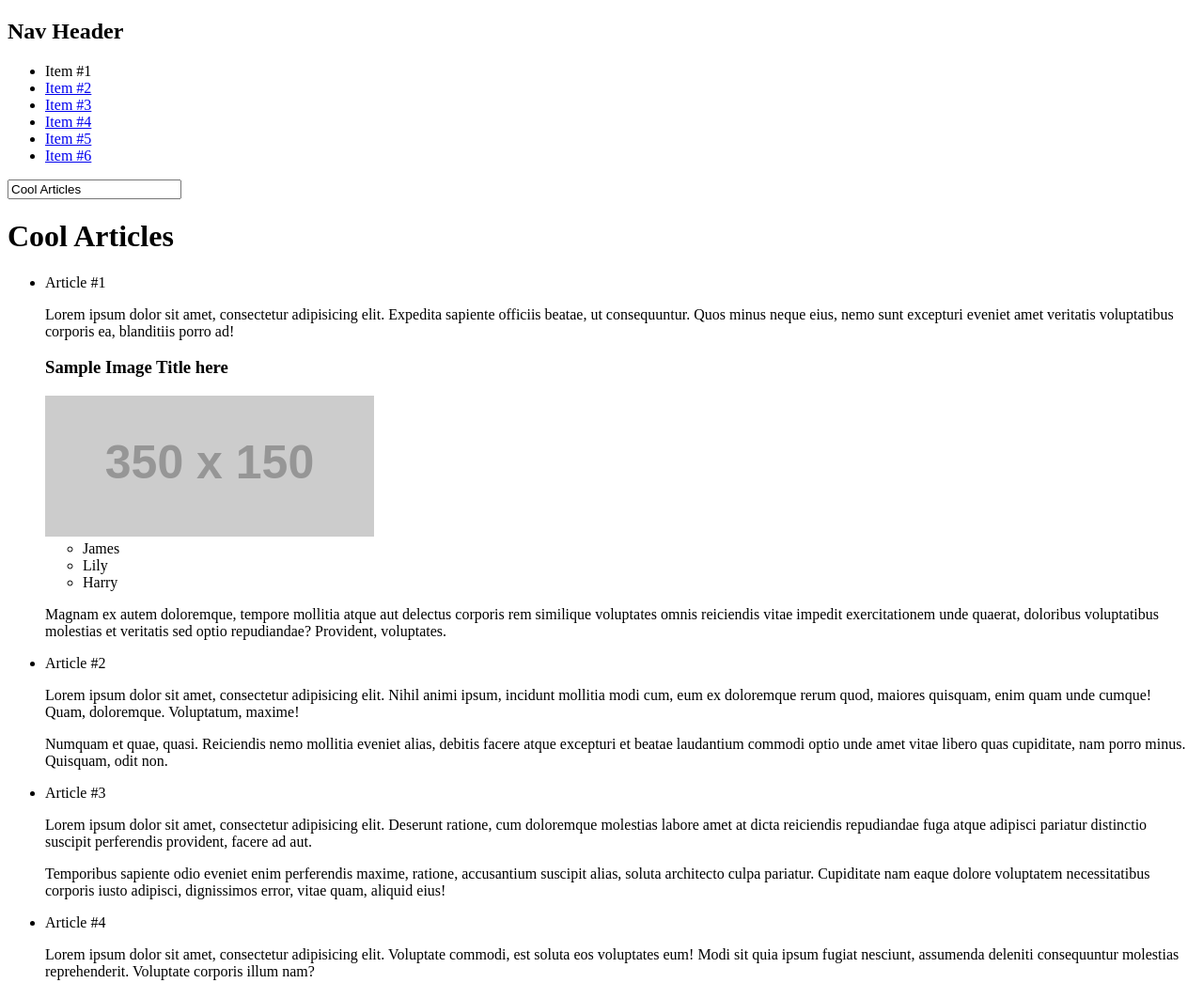
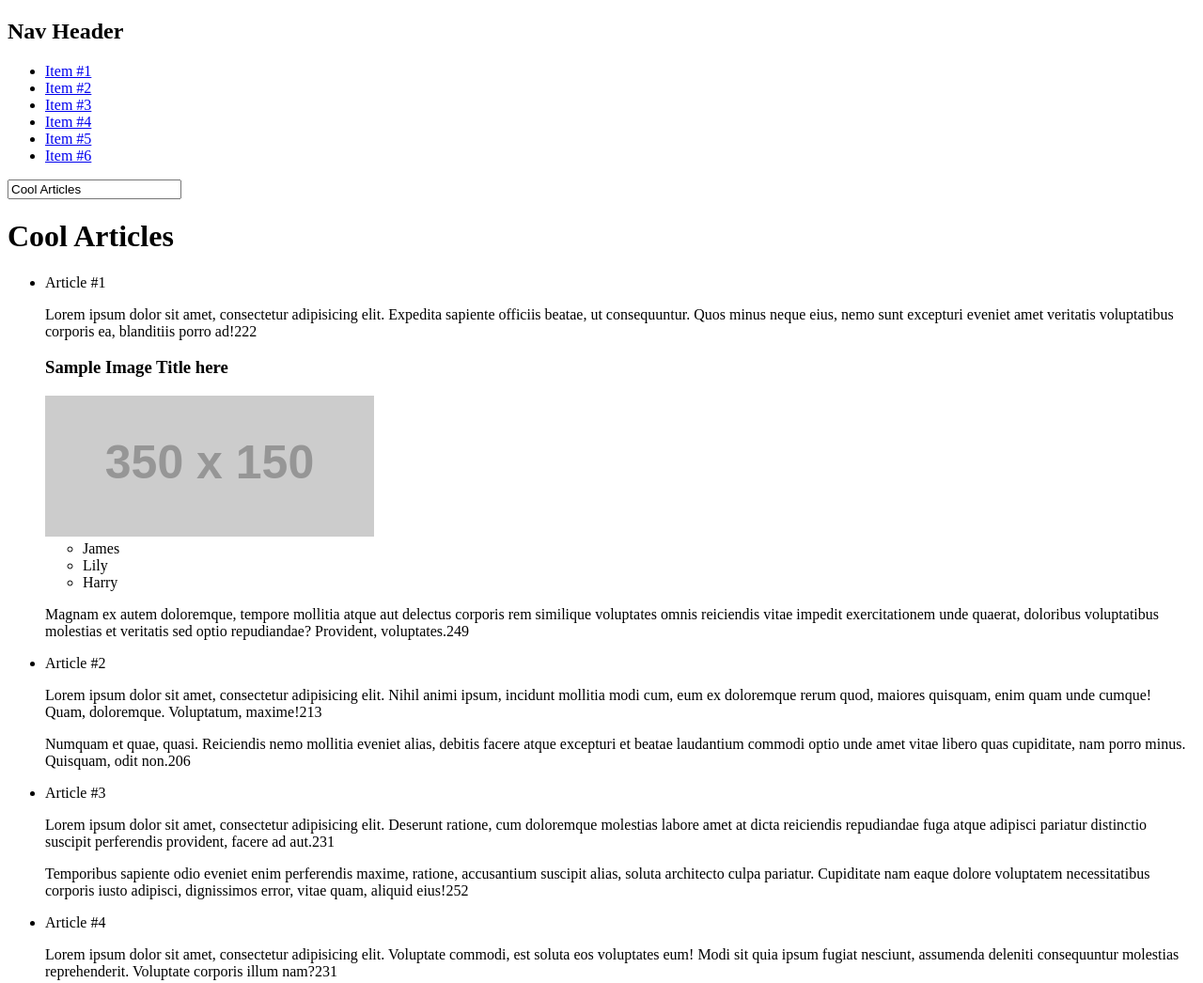
Before and after one commit to tamermaarouf/JQuery-Sample-Site, a plain HTML site: page index.html in a window 1280 px wide. Shown: the top 1046 px of the page at 94% size. Drawn offline with nearby package versions, Linux system fonts and the light colour scheme; placeholder pictures from the web are drawn by us.

Commit message:
Iterating with Each Quiz

```diff
--- a/Family.html
+++ b/Family.html
@@ -30,6 +30,5 @@
 		</div>
 	</div>
 </body>
-    <script src="appFamily.js"></script>
     <script type="text/javascript" src="appFamily.js"></script>
 </html>
--- a/app.js
+++ b/app.js
@@ -2,10 +2,10 @@
 For this quiz, use a jQuery class selector and featuredArticle variable to toggle the 'featured' class!
 
 let featuredArticle;
-*/
+
 featuredArticle = $('.article-item')						// your code starts here!
 featuredArticle.toggleClass('featured');
-
+*/
 
 /*******************************************************************************/
 
@@ -15,9 +15,11 @@
 You must use jQuery's attr() method!
 */
 
+
 var navList;
 
 navList = $('.nav-list').children().find('a').first().attr("href", "#1");               // your code goes here!
+
 
 /*******************************************************************************/
 
@@ -27,12 +29,16 @@
 For this quiz, change the font-size of all the article-items to 20px!
 
 You must use jQuery's css() method!
+
+
+// Start with this variable!
+var articleItems;
+
+articleItems = $('.article-item').css('font-size', '20px')// your code goes here!
+
 */
 
-// Start with this variable!
-let articleItems;
 
-articleItems = $('.article-item').css('font-size', '20px')// your code goes here!
 /*---------------------------------------------------------------------------------------------------*/
 
 /*------------------------- Collecting Values Quiz --------------------------------------------------*/
@@ -42,7 +48,7 @@
 
 The starter code below creates an event listener that will run any time the input changes.
 For more on events, check the instructor notes.
-*/
+
 
 
 $('#input').on('change', function() {
@@ -50,6 +56,8 @@
     val = $('#input').val();                      // Your code goes here!
     $('.articles').children('h1').text( val );
 });
+
+*/
 
 /*---------------------------------------------------------------------------------------------------*/
 
@@ -59,10 +67,26 @@
 For this quiz, remove the <ul> from the first article item!
 
 You must use jQuery's remove() method.
-*/
 
 let articleItems;
 
 articleItems = $('.article-item').children('ul').remove();// your code goes here!
+*/
 
 /*---------------------------------------------------------------------------------------------------*/
+
+/*------------------------- Iterating with Each Quiz --------------------------------------------------*/
+
+/*
+For this quiz, use jQuery's each() method to iterate through the <p>s,
+calculate the length of each one, and add each length to the end of each <p>.
+
+Also, make sure you don't change the text inside each <p> except to add the length, otherwise your
+length numbers won't be correct!
+*/
+
+// Your code goes here!
+
+$( "p" ).each(function(element) {
+    $( this ).text($( this ).text() + $( this ).text().length);
+});
```
